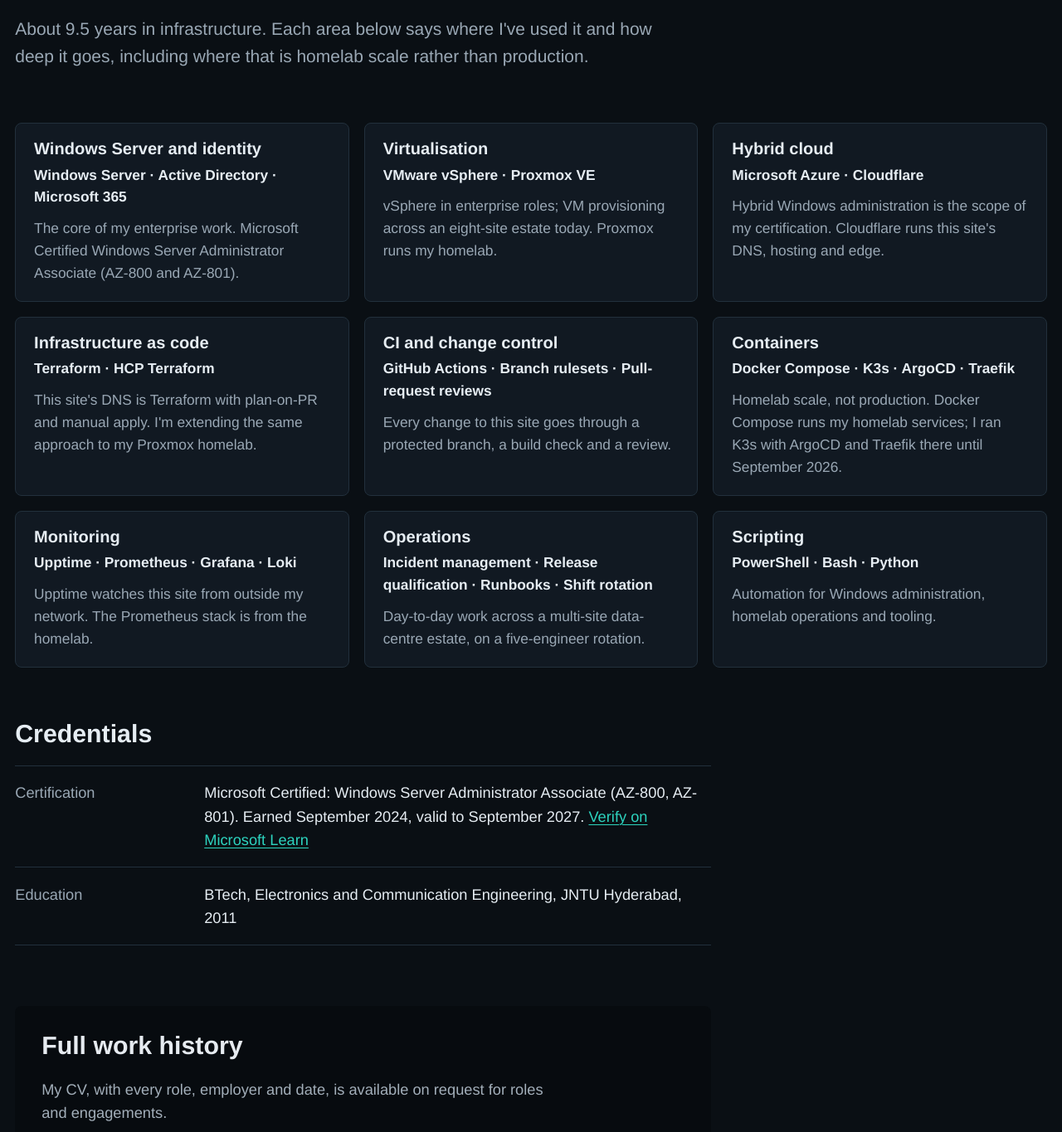
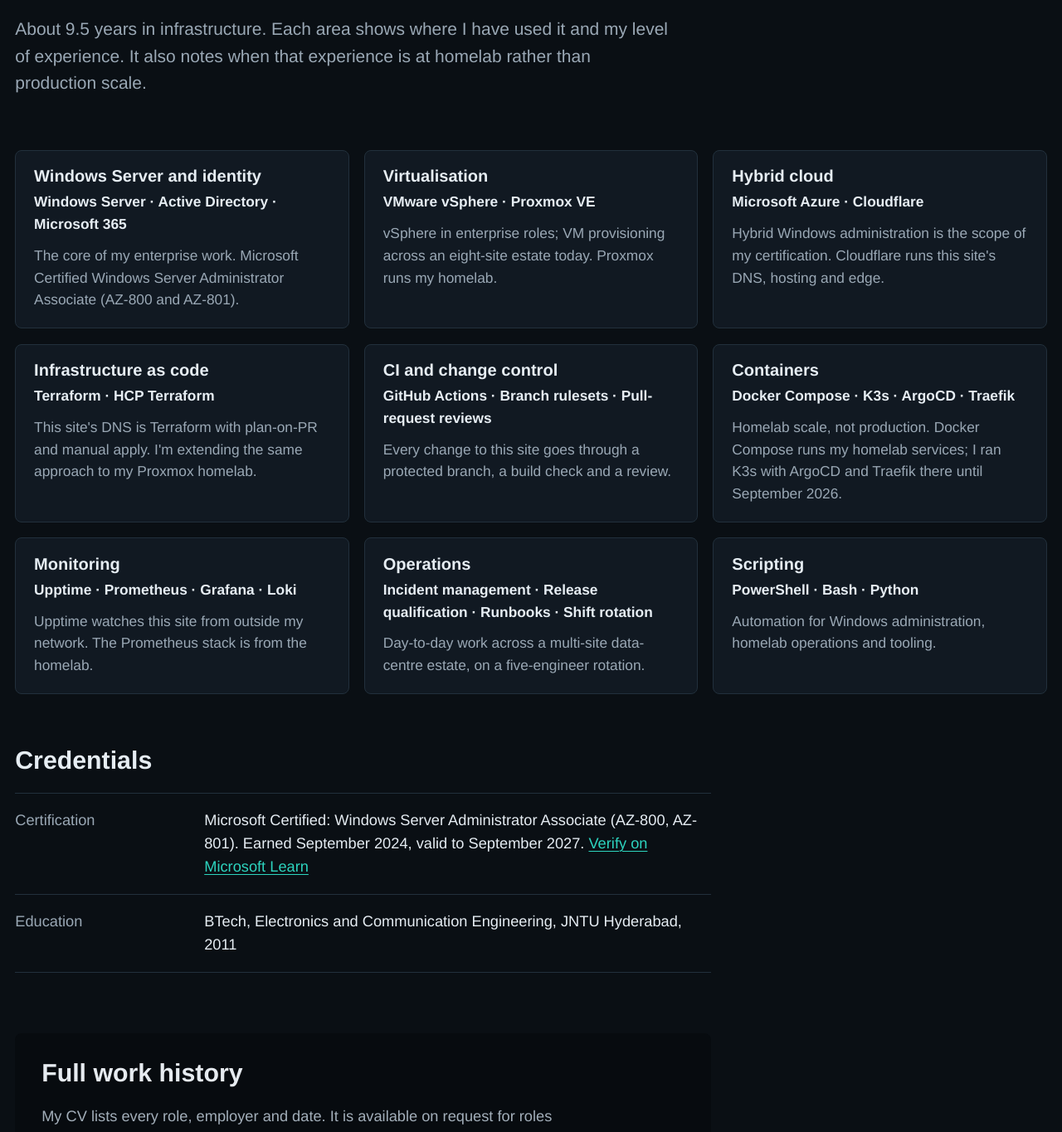
Before and after one commit to BODAPATI88/bvrinfra, an Astro site in the folder site/: page /skills in a window 1280 px wide. Shown: the part 228-1593 px from the top of the page at 83% size. Built offline with nearby package versions, Linux system fonts and the light colour scheme; Astro itself is replaced by a stand-in of ours; a web font is replaced by a local one.

Commit message:
Tighten skills and contact copy

```diff
--- a/site/src/pages/skills.astro
+++ b/site/src/pages/skills.astro
@@ -8,8 +8,8 @@
 >
   <h1 class="page-title">Skills</h1>
   <p class="lede">
-    About 9.5 years in infrastructure. Each area below says where I've used it and how deep it goes,
-    including where that is homelab scale rather than production.
+    About 9.5 years in infrastructure. Each area shows where I have used it and my level of experience.
+    It also notes when that experience is at homelab rather than production scale.
   </p>
 
   <section class="block" aria-labelledby="skills">
@@ -41,7 +41,7 @@
 
   <aside class="request" aria-labelledby="history">
     <h2 id="history">Full work history</h2>
-    <p>My CV, with every role, employer and date, is available on request for roles and engagements.</p>
+    <p>My CV lists every role, employer and date. It is available on request for roles and engagements.</p>
     <p><a class="cta" href="/contact/">Ask for my CV</a></p>
   </aside>
 </Base>
```
Also changed, not shown: site/src/pages/contact.astro (+4 -4 lines).
